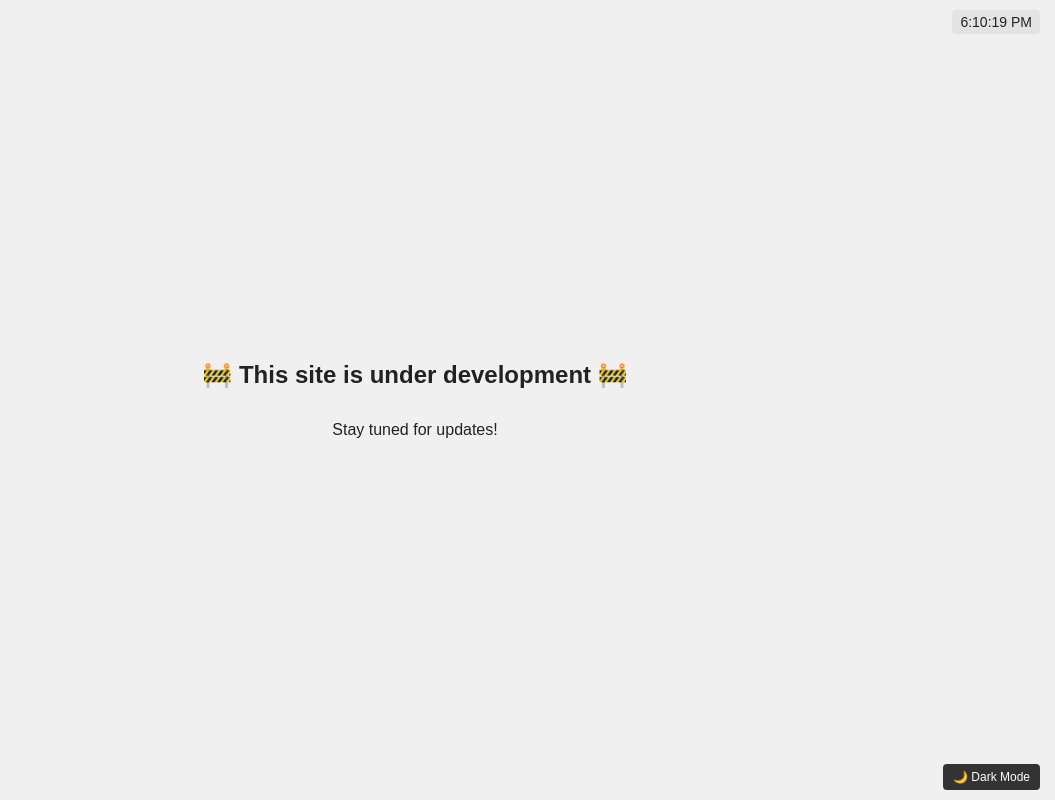
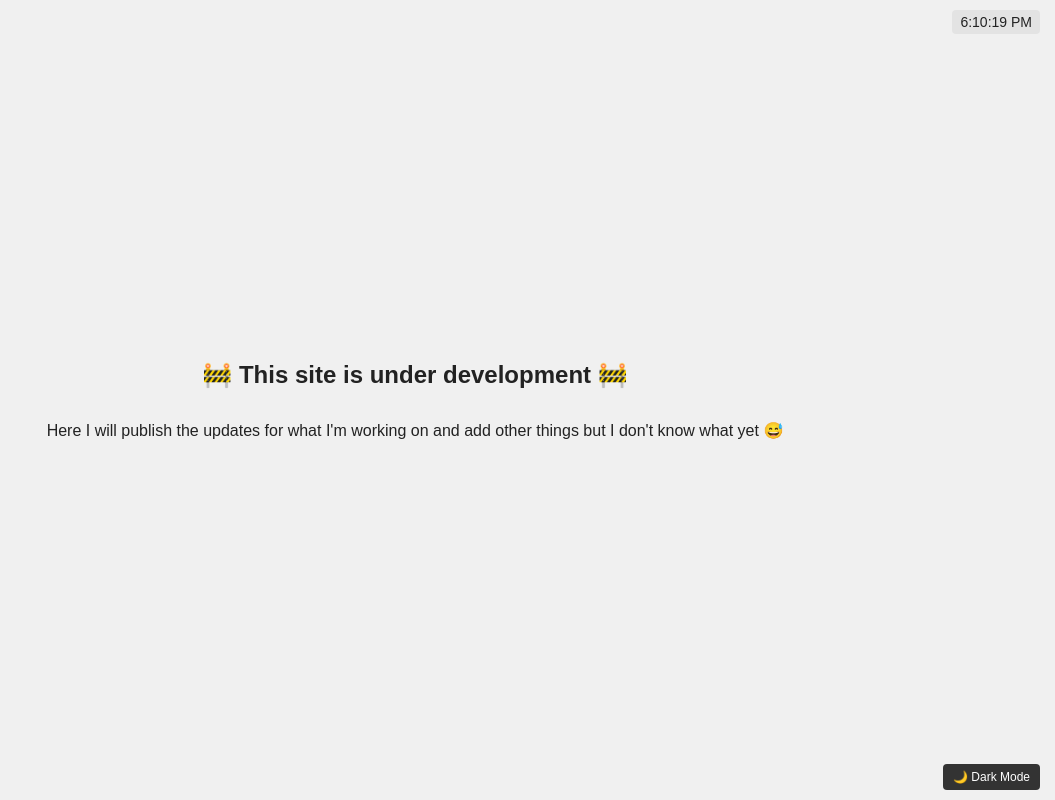
Before and after one commit to toddgrub/js-tools, a plain HTML site: page index.html in a window 1280 px wide. Shown: the whole page, without its empty margins (225-1280 px from the left). Drawn offline with Linux system fonts and the light colour scheme.

Commit message:
Update index.html

```diff
--- a/index.html
+++ b/index.html
@@ -61,7 +61,7 @@
   <div id="clock"></div>
 
   <h1 id="typing"></h1>
-  <p>Stay tuned for updates!</p>
+  <p>Here I will publish the updates for what I'm working on and add other things but I don't know what yet 😅</p>
   <button id="darkModeBtn" onclick="toggleDarkMode()">🌙 Dark Mode</button>
 
   <script>
```
